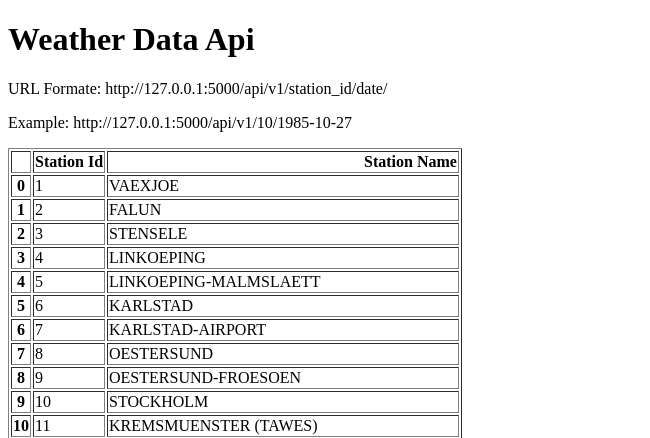
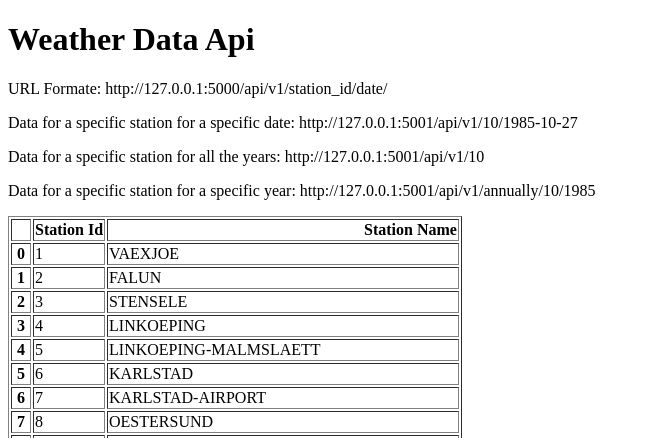
Before and after one commit to UyEduok/Temperature-API-app, a Flask app: page / in a window 1280 px wide. Shown: the top 438 px of the page, without its empty margins (0-650 px from the left). Run offline with Flask 3, Linux system fonts and the light colour scheme.

Commit message:
Added Url endpoint for yearly, and all data, added README file and requirement.txt

```diff
--- a/main.py
+++ b/main.py
@@ -1,9 +1,9 @@
 from flask import Flask, render_template
 import pandas as pd
-from collections import OrderedDict
 
 app = Flask(__name__)
 
+# Read the stations data
 stations = pd.read_csv('data/stations.txt', skiprows=17)
 
 # Create a new DataFrame with desired column names
@@ -20,6 +20,7 @@ new_stations = new_stations[:92]
 
 @app.route('/')
 def home():
+    # Render the home.html template with the new_stations DataFrame converted to HTML
     return render_template('home.html', data=new_stations.to_html())
 
 
@@ -41,6 +42,36 @@ def about(station_id, date):
             }
 
 
+@app.route('/api/v1/<station_id>/')
+def all_years(station_id):
+    # Generate the file path based on the station_id
+    path = 'data/TG_STAID' + str(station_id).zfill(6) + '.txt'
+
+    # Read the CSV file into a DataFrame
+    df = pd.read_csv(path, skiprows=20, parse_dates=['    DATE'])
+
+    # Convert the DataFrame to a dictionary
+    result = df.to_dict(orient='records')
+    return result
+
+
+@app.route('/api/v1/annually/<station_id>/<year>/')
+def yearly(station_id, year):
+    # Generate the file path based on the station_id
+    path = 'data/TG_STAID' + str(station_id).zfill(6) + '.txt'
+
+    # Read the CSV file into a DataFrame
+    df = pd.read_csv(path, skiprows=20)
+
+    # Convert the 'DATE' column to string for filtering
+    df['    DATE'] = df['    DATE'].astype(str)
+
+    # Filter the DataFrame based on the year and retrieve the data
+    result = df[df['    DATE'].str.startswith(str(year))]
+    result = result.to_dict(orient='records')
+    return result
+
+
 if __name__ == '__main__':
     # Run the Flask app in debug mode on port 5001
     app.run(debug=True, port=5001)
--- a/templates/home.html
+++ b/templates/home.html
@@ -7,7 +7,9 @@
 <body>
 <h1>Weather Data Api</h1>
 <p>URL Formate: http://127.0.0.1:5000/api/v1/station_id/date/</p>
-<p>Example: http://127.0.0.1:5000/api/v1/10/1985-10-27</p>
+<p>Data for a specific station for a specific date: http://127.0.0.1:5001/api/v1/10/1985-10-27</p>
+<p>Data for a specific station for all the years: http://127.0.0.1:5001/api/v1/10</p>
+<p>Data for a specific station for a specific year: http://127.0.0.1:5001/api/v1/annually/10/1985</p>
 <p>{{data|safe}}</p>
 </body>
 </html>
```
Also changed, not shown: README.md.
